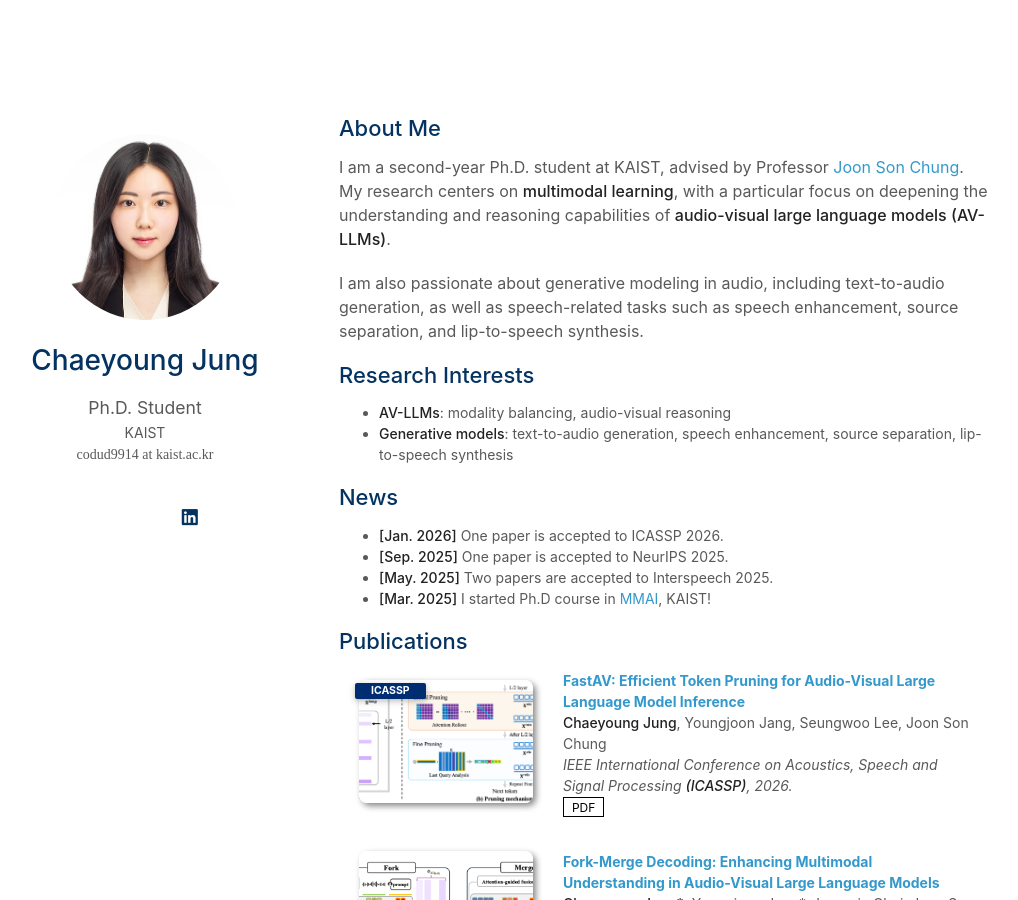
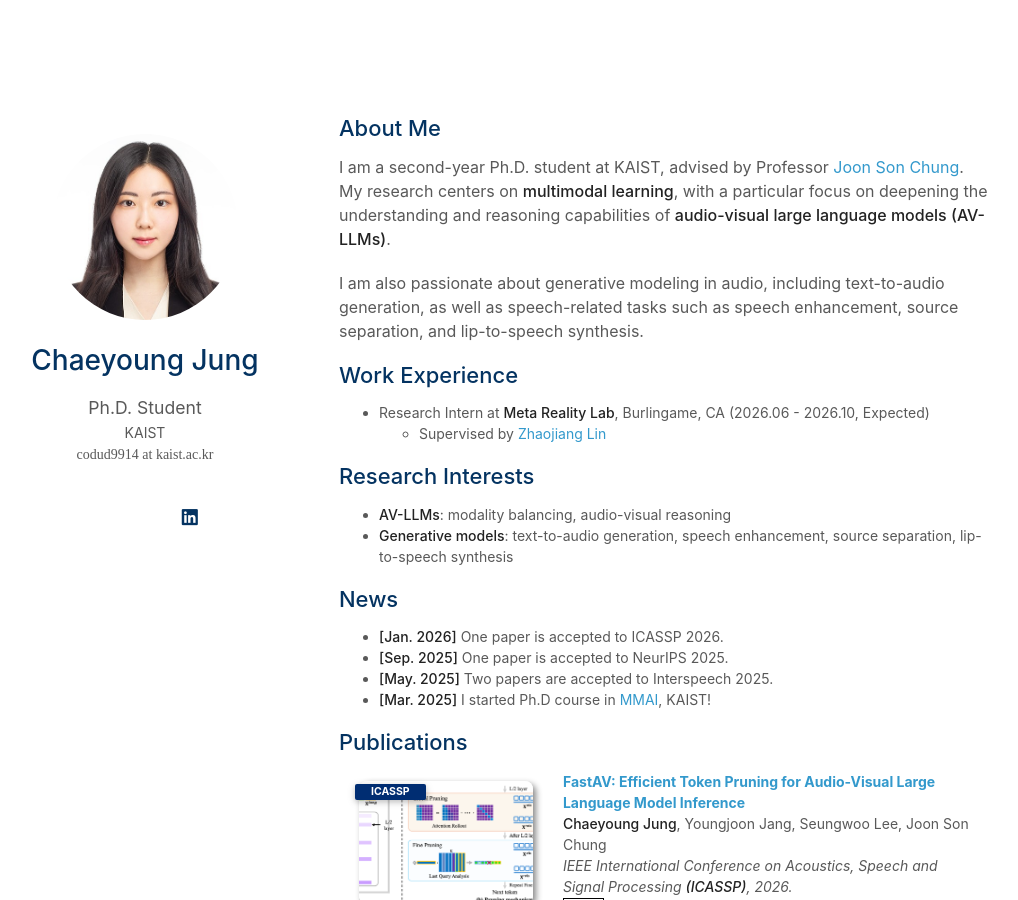
Before and after one commit to cyongong/cyongong.github.io, a Jekyll site: the page built from index.md, in a window 1280 px wide and 900 px high. Shown: the whole window, without its empty margins (131-1149 px from the left). Built offline with Jekyll 4.4.1, drawn with Linux system fonts in a browser that asks for light colours; a style sheet for code colours, icons or effects is not loaded; our own code applies the rules of GitHub Pages for plain Markdown files.

Commit message:
Update index.md

```diff
--- a/index.md
+++ b/index.md
@@ -15,8 +15,11 @@ My research centers on <strong>multimodal learning</strong>, with a particular f
 I am also passionate about generative modeling in audio, including text-to-audio generation, as well as speech-related tasks such as speech enhancement, source separation, and lip-to-speech synthesis.
 </p>
 
+## Work Experience
+- Research Intern at **Meta Reality Lab**, Burlingame, CA (2026.06 - 2026.10, Expected)
+  - Supervised by <a href="https://scholar.google.com/citations?user=cPtgl3wAAAAJ&hl=en&oi=ao">Zhaojiang Lin</a>
+
 ## Research Interests
-
 - **AV-LLMs**: modality balancing, audio-visual reasoning
 - **Generative models**: text-to-audio generation, speech enhancement, source separation, lip-to-speech synthesis
 
```
